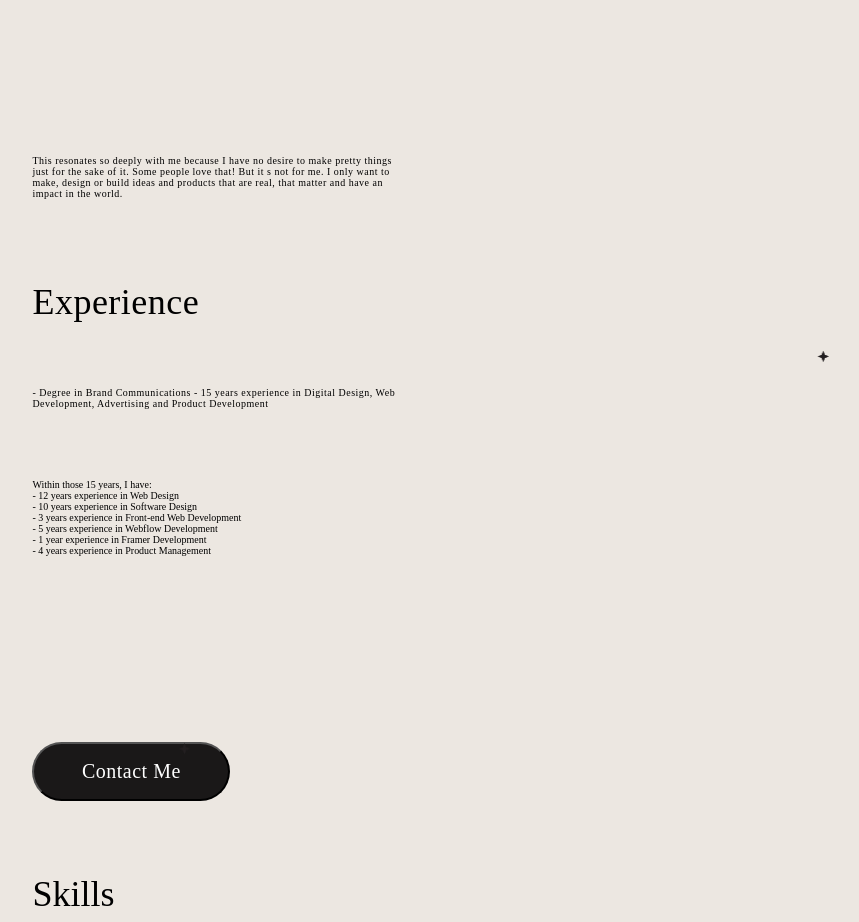
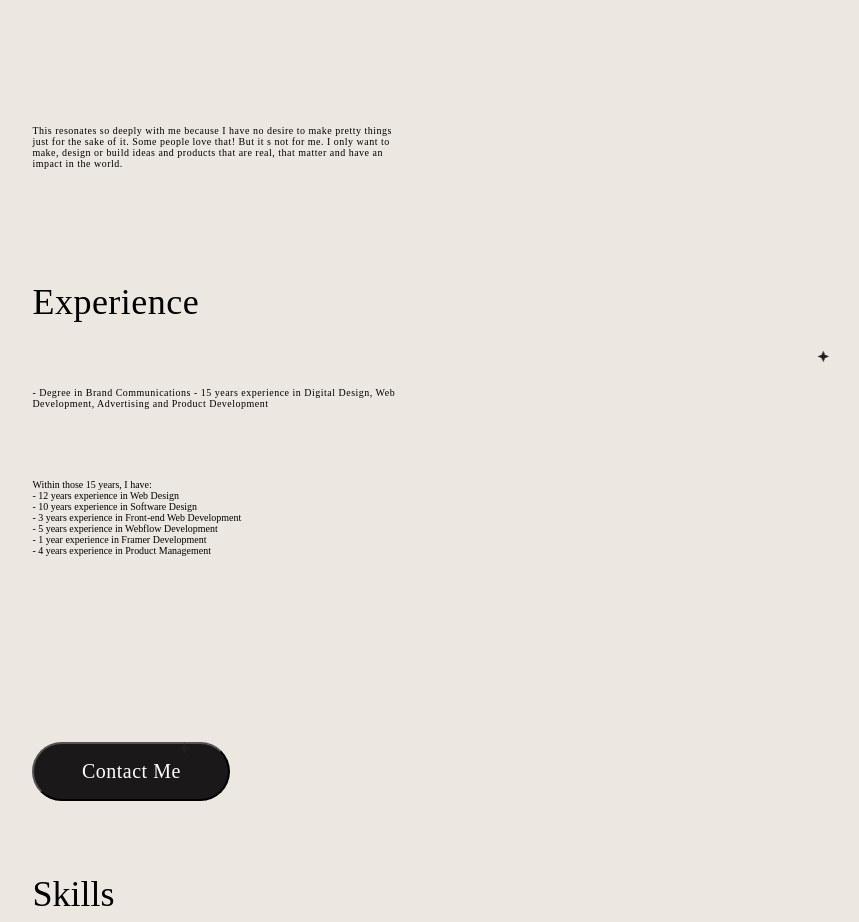
Before and after one commit to Sendith/Steven, a React (Vite) app: page / in a window 1280 px wide. Shown: the part 2160-3082 px from the top of the page, without its empty margins (134-993 px from the left). Built offline with nearby package versions, Linux system fonts and the light colour scheme; a web font is replaced by a local one.

Commit message:
modified:   src/components/styles/querys/Abouts.styles/AboutQueryDesktop.css

```diff
--- a/src/components/styles/querys/Abouts.styles/AboutQueryDesktop.css
+++ b/src/components/styles/querys/Abouts.styles/AboutQueryDesktop.css
@@ -167,7 +167,7 @@ font-style: normal;
 font-weight: 400;
 line-height: normal;
 grid-area: resonates;
-margin-top: 70px;
+margin-top: 40px;
 letter-spacing: .5px;
 }
 .experience{
```
